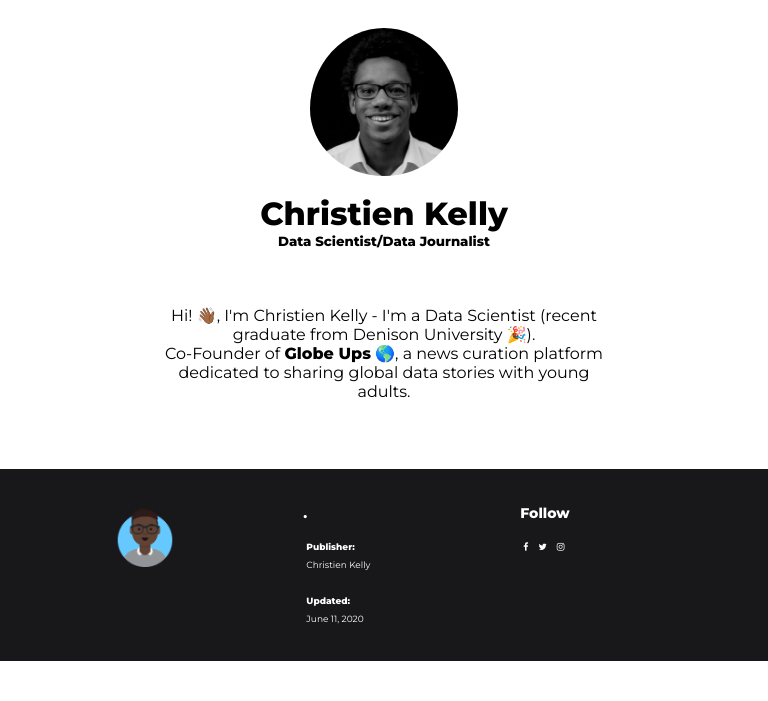
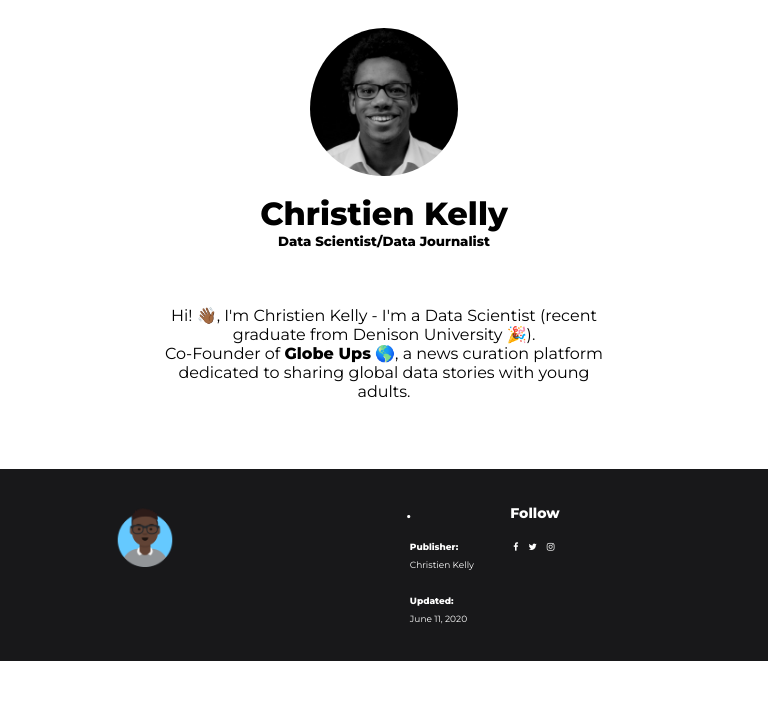
Before and after one commit to kelly-c1/personal-site, a PHP site: page / in a window 768 px wide. Shown: the part 99-800 px from the top of the page. Run offline with PHP 8.4, Linux system fonts and the light colour scheme.

Commit message:
trying things w mobile

```diff
--- a/web/footer.html.php
+++ b/web/footer.html.php
@@ -12,6 +12,10 @@
 				<img src="photos/logo.png">
 			</div>
 			<div class="footer_third">
+				<h1> </h1>
+			</div>
+
+			<div class="footer_third">
 				<h1>.</h1>
 				<li><a><b>Publisher:</b></a></li>
 				<li><a>Christien Kelly</a></li>
@@ -19,10 +23,6 @@
 				<!-- Space here -->
 				<li><a><b>Updated:</b></a></li>
 				<li><a>June 11, 2020</a></li>
-			</div>
-
-			<div class="footer_third">
-				<h1> </h1>
 			</div>
 
 			<div class="footer_third">
--- a/web/footer/css/style.css
+++ b/web/footer/css/style.css
@@ -101,7 +101,7 @@
 }
 
 .inner_footer .footer_third {
-	width: calc(21.6666666666666667% - 15px);
+	width: calc(21.6666666666666667% - 20px);
 	margin-right: 7px;
 	float: left;
 	height: 100%;
```
